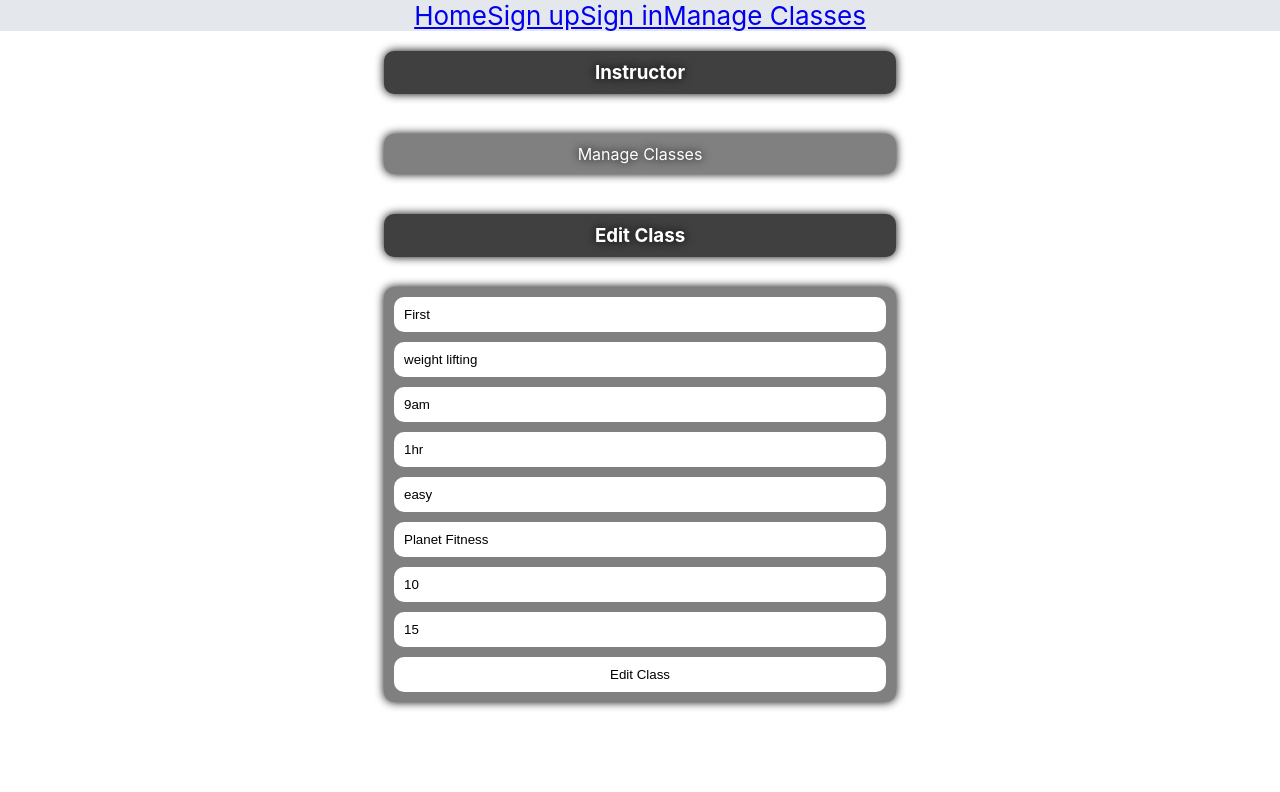
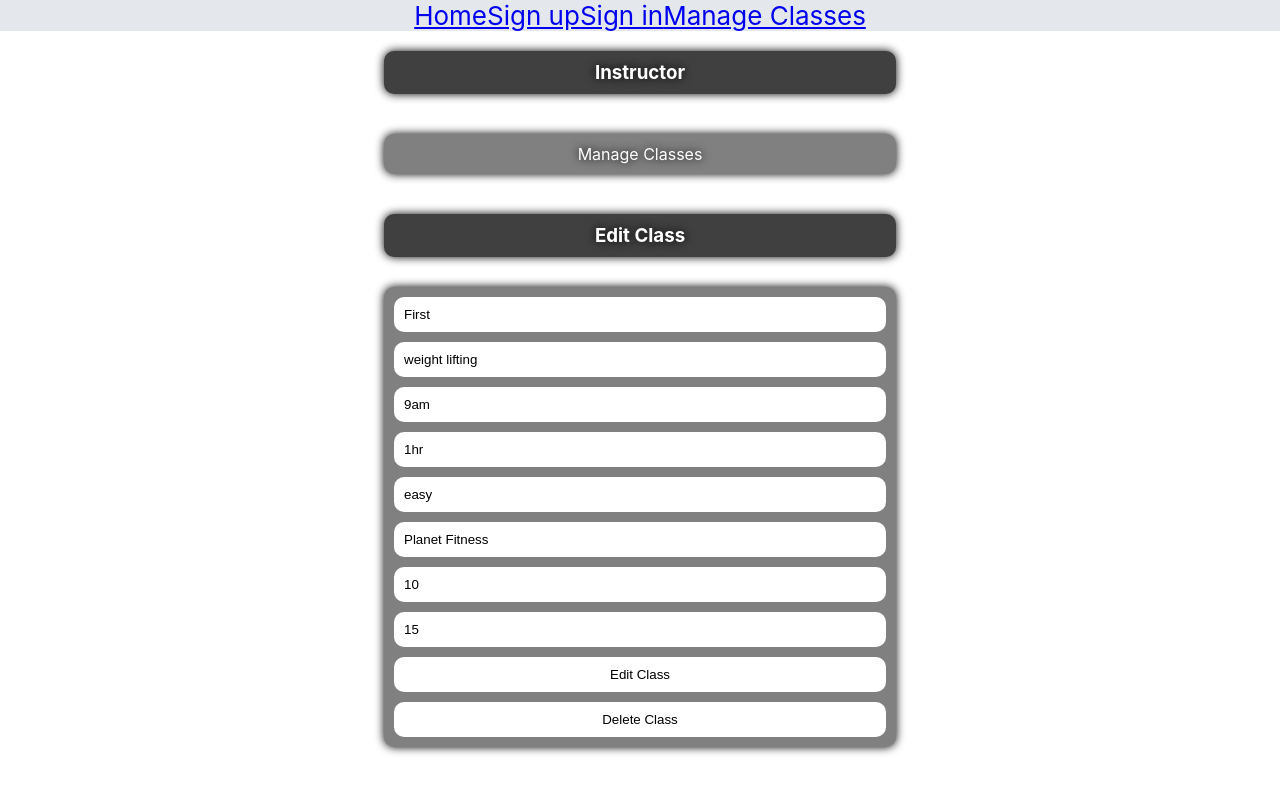
Before and after one commit to ft-3-Anywhere-Fitness/Frontend, a React (Create React App) app: page /classes/1 in a window 1280 px wide. Shown: the top 792 px of the page. Built offline with nearby package versions, Linux system fonts and the light colour scheme.

Commit message:
Class Update & Class Delete

```diff
--- a/src/components/EditClass.js
+++ b/src/components/EditClass.js
@@ -82,11 +82,21 @@ const EditClass = () => {
 
     };
 
-    const handleSubmit = (e) => {
+    const handleUpdate = (e) => {
 
         e.preventDefault();
 
         // TODO - Request to change data of the correct object on submit.
+
+        history.push('/classes');
+
+    };
+
+    const handleDelete = (e) => {
+
+        e.preventDefault();
+
+        // TODO - Request to delete class from the database.
 
         history.push('/classes');
 
@@ -102,7 +112,7 @@ const EditClass = () => {
                 <h3 className='label-title'>Edit Class</h3>
             </div>
             <div className='card-container-no'>
-                <form className='form-container' onSubmit={handleSubmit}>
+                <form className='form-container'>
                     <input
                         className='input-style'
                         name='name'
@@ -159,7 +169,8 @@ const EditClass = () => {
                         onChange={handleChange}
                         placeholder='Class Size'
                     />
-                    <button className='input-style-no' type='submit'>Edit Class</button>
+                    <button className='input-style-no' type='button' onClick={handleUpdate}>Edit Class</button>
+                    <button className='input-style-no' type='button' onClick={handleDelete}>Delete Class</button>
                 </form>
             </div>
         </div>
--- a/src/styles/ManageClasses.css
+++ b/src/styles/ManageClasses.css
@@ -118,3 +118,7 @@
 .input-style:focus {
     outline: none;
 }
+
+.input-style-no + .input-style-no {
+    margin-top: 10px;
+}
```
